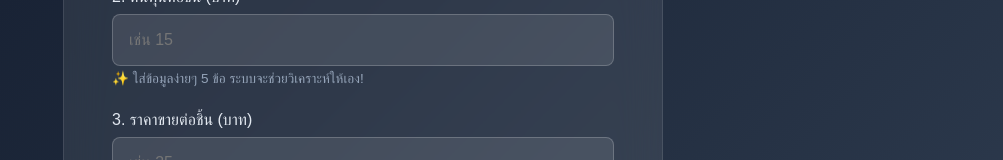
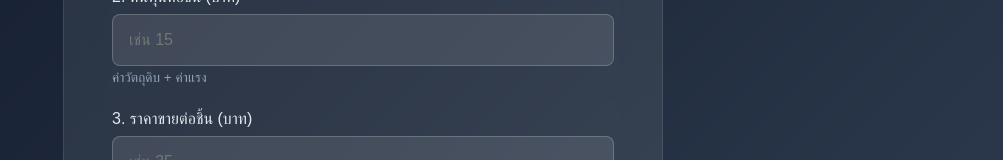
Before and after one commit to tonnnam/API, a plain HTML site: page form.html in a window 1280 px wide. Shown: the part 566-726 px from the top of the page, without its empty margins (277-1280 px from the left). Drawn offline with Linux system fonts and the light colour scheme; a web font is replaced by a local one.

Commit message:
Update form.html

```diff
--- a/form.html
+++ b/form.html
@@ -176,7 +176,7 @@
         <div class="form-group">
           <label data-i18n="label_cost">2. ต้นทุนต่อหน่วย (บาท) <span class="required">*</span></label>
           <input type="number" id="cost" step="0.01" required placeholder="เช่น 15" data-i18n-placeholder="costPlaceholder">
-          <div class="help-text" data-i18n="quick_note">ค่าวัตถุดิบ + ค่าแรง</div>
+          <div class="help-text" data-i18n="help-text">ค่าวัตถุดิบ + ค่าแรง</div>
         </div>
 
         <div class="form-group">
```
